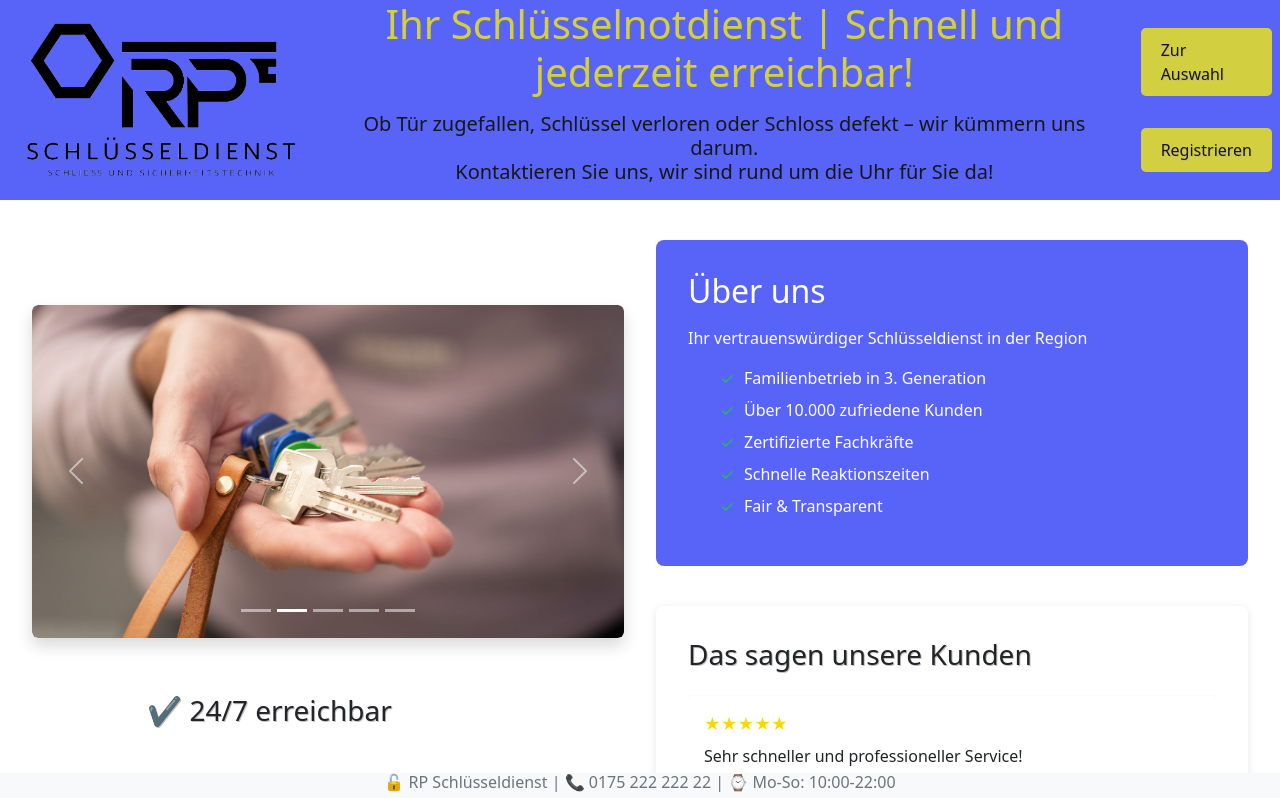
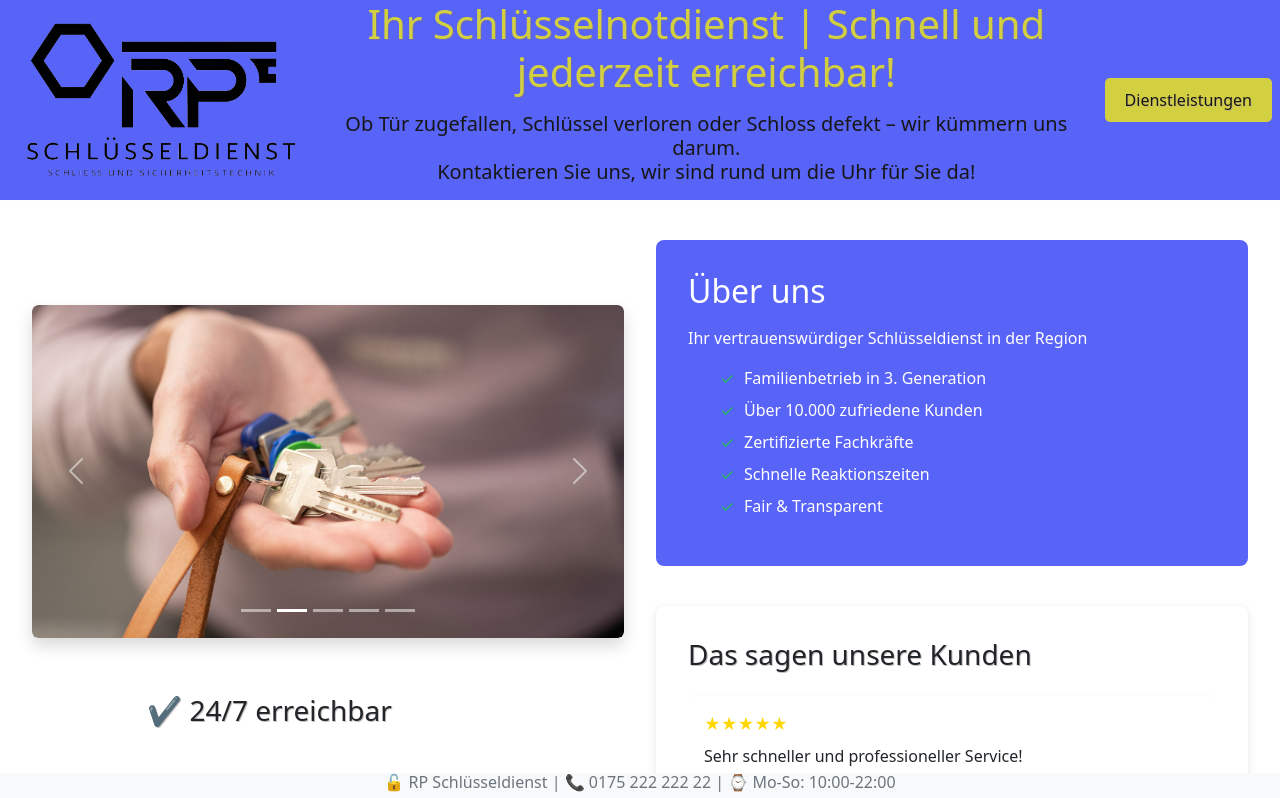
Before and after one commit to OGDeniz/RP_Schliess, a Next.js app: page / in a window 1280 px wide. Shown: the top 798 px of the page. Built offline with nearby package versions, Linux system fonts and the light colour scheme.

Commit message:
Ändere Linktext in der Navigationsleiste von "Zur Auswahl" zu "Dienstleistungen" und kommentiere nicht verwendeten Link aus.

```diff
--- a/components/navigation/Navigation.jsx
+++ b/components/navigation/Navigation.jsx
@@ -27,13 +27,13 @@ export default function Navigation() {
                 </div>
 
                 <div className={styles.rightNav}>
-                    <Link className={`${styles.link} ${styles.btn}`} href="/produkte">
-                        Zur Auswahl
+                    <Link className={`${styles.link} ${styles.btn} `} href="/produkte">
+                        Dienstleistungen
                     </Link>
-
+{/*
                     <Link className={`${styles.link} ${styles.btn}`} href="/api/">
                         Registrieren
-                    </Link>
+                    </Link> */}
                 </div>
             </div>
         </nav>
```
